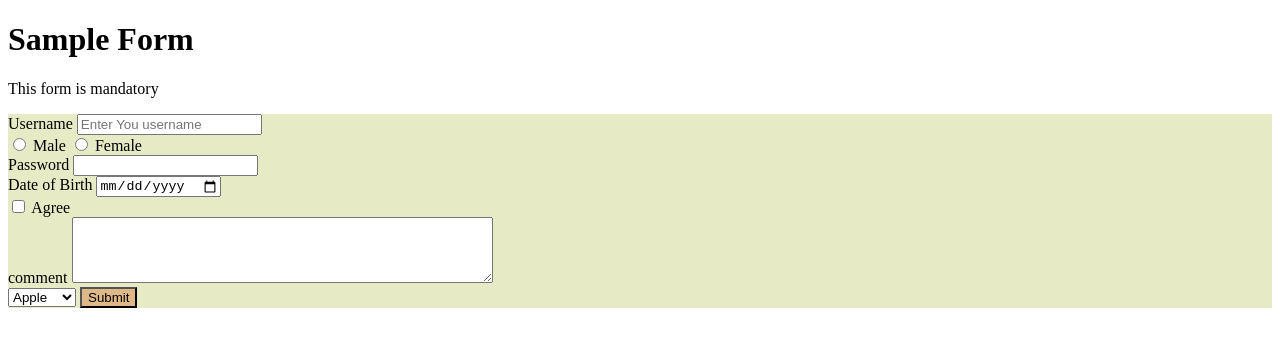
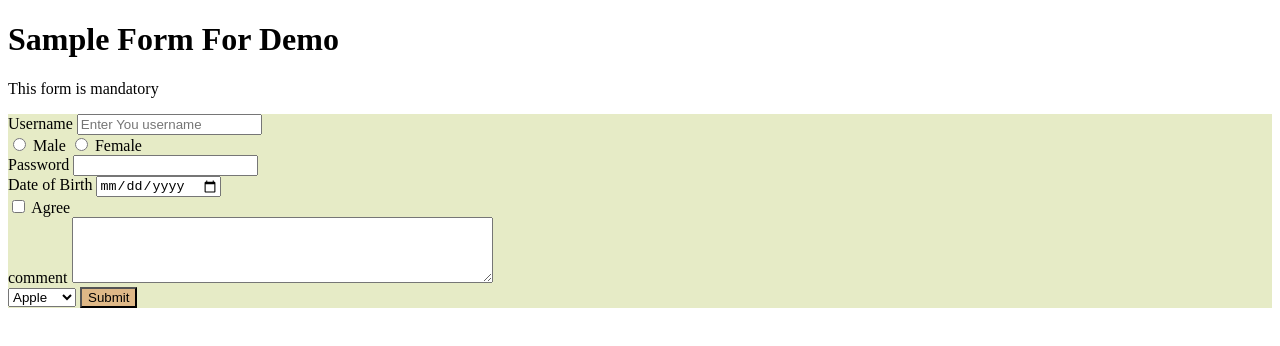
Before and after one commit to SanjeetKashyap/DevopsRepo, a plain HTML site: page index.html in a window 1280 px wide. Drawn offline with Linux system fonts and the light colour scheme.

Commit message:
Update index.html
Change the title

```diff
--- a/index.html
+++ b/index.html
@@ -6,7 +6,7 @@
     <title>Form</title>
 </head>
 <body>
-    <h1> Sample Form</h1>
+    <h1> Sample Form For Demo</h1>
     <p>This form is mandatory</p>
     <form action="post" style="background-color: rgb(230, 235, 198);">
         <div>
```
